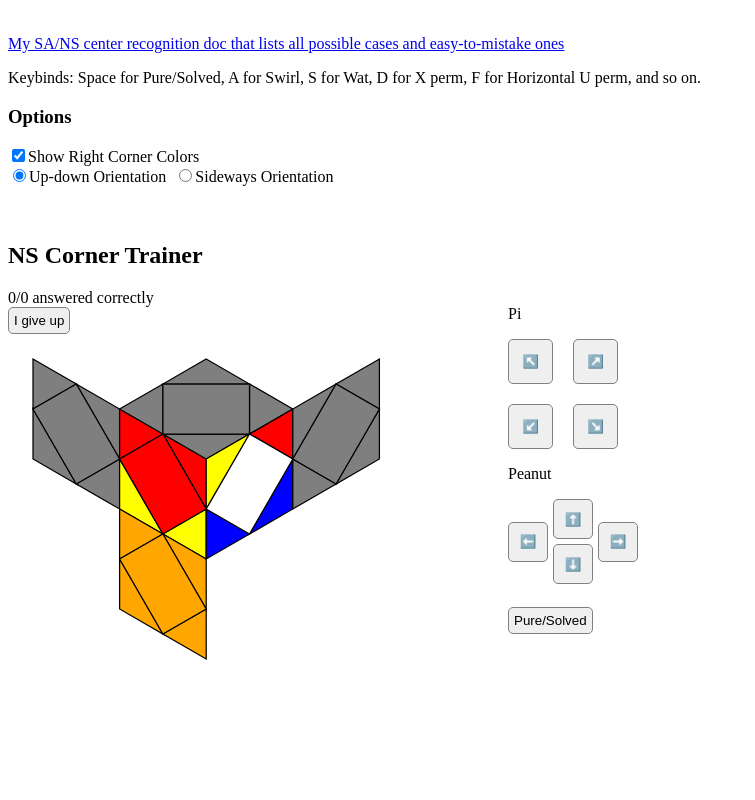
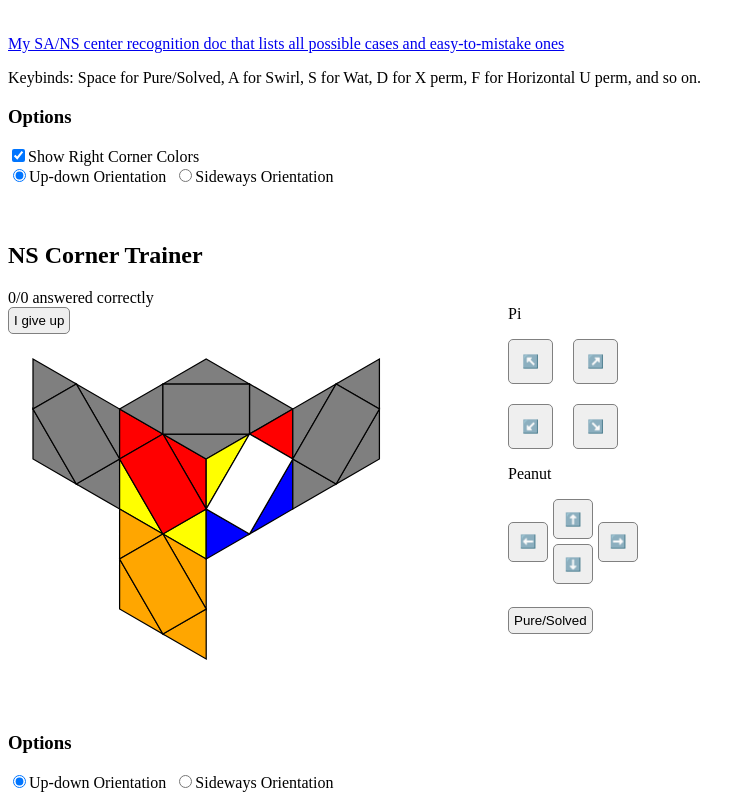
Before and after one commit to edogaki/skewb-trainer, a React (Vite) app: page / in a window 1280 px wide. Shown: the part 516-1316 px from the top of the page, without its empty margins (0-755 px from the left). Before the commit the page ends 1237 px from the top, so only its background shows below. Built offline with nearby package versions, Linux system fonts and the light colour scheme.

Commit message:
Also add sideways orientation option for ns corner trainer

```diff
--- a/src/NSCornerTrainer.tsx
+++ b/src/NSCornerTrainer.tsx
@@ -1,9 +1,11 @@
 import { useState } from 'react';
 import SkewbRenderer from './SkewbRenderer';
-import { type NSCornerTrainerState, nsCornerTrainerStateToCornerOrientation, CornerOrientation, nsCornerTrainerStateToSkewbRendererState } from './utils/skewbUtils';
+import { type NSCornerTrainerState, nsCornerTrainerStateToCornerOrientation, CornerOrientation, nsCornerTrainerStateToSkewbRendererState, type NSCornerTrainerOptions } from './utils/skewbUtils';
 import { CubeRotation, shuffleArray } from './utils/math';
 import { Sound } from './utils/sounds';
 import { nonWhiteColors } from './utils/color';
+import { CubeOrientation } from './utils/skewbRenderer';
+import NSCornerTrainerOptionsEditor from './NSCornerTrainerOptionsEditor';
 
 function generateNSCorners() {
     const corners = [Math.floor(Math.random() * 3), Math.floor(Math.random() * 3)]
@@ -20,6 +22,11 @@ function generateNSCorners() {
 
 
 function NSCornerTrainer() {
+    const [options, setOptions] = useState<NSCornerTrainerOptions>({
+        renderer: {
+            cubeOrientation: CubeOrientation.UpDown,
+        },
+    });
     const [nsCornerState, setNSCornerState] = useState(generateNSCorners());
     const cornerOrientation = nsCornerTrainerStateToCornerOrientation(nsCornerState);
     console.log(nsCornerState);
@@ -79,7 +86,7 @@ function NSCornerTrainer() {
                             (Object.keys(obj) as Array<keyof typeof CornerOrientation>).map((k) => CornerOrientation[k] === cornerOrientation ? [k, false] : [k, true])
                         ) as Record<keyof typeof CornerOrientation, boolean> });
                     }}>I give up</button>
-                    <SkewbRenderer state={nsCornerTrainerStateToSkewbRendererState(nsCornerState)} options={null}/>
+                    <SkewbRenderer state={nsCornerTrainerStateToSkewbRendererState(nsCornerState)} options={options.renderer}/>
                 </div>
                 <div className="trainer-right">
                     <p>Pi</p>
@@ -151,6 +158,7 @@ function NSCornerTrainer() {
                     </button>
                 </div>
             </div>
+            <NSCornerTrainerOptionsEditor options={options} setOptions={setOptions} />
         </>
     )
 }
--- /dev/null
+++ b/src/NSCornerTrainerOptionsEditor.tsx
@@ -0,0 +1,35 @@
+import type React from 'react';
+import { type NSCornerTrainerOptions } from './utils/skewbUtils';
+import { CubeOrientation } from './utils/skewbRenderer';
+
+function NSCornerTrainerOptionsEditor({options, setOptions}: {options: NSCornerTrainerOptions, setOptions: React.Dispatch<React.SetStateAction<NSCornerTrainerOptions>>}) {
+    return (
+        <form>
+            <h3>Options</h3>
+            {(Object.keys(CubeOrientation) as (keyof typeof CubeOrientation)[]).map((k) => (
+                <span key={k}>
+                    <input
+                        id={`nsCornerTrainer-${k}`}
+                        type="radio"
+                        name="cubeOrientation"
+                        value={CubeOrientation[k]}
+                        checked={options.renderer.cubeOrientation === CubeOrientation[k]}
+                        onChange={() => setOptions(values => ({
+                            ...values,
+                            renderer: {
+                                ...values.renderer,
+                                cubeOrientation: CubeOrientation[k]
+                            }
+                        }))}
+                    />
+                    <label htmlFor={`nsCornerTrainer-${k}`}>
+                        {CubeOrientation[k]}
+                    </label>
+                    &nbsp;&nbsp;
+                </span>
+            ))}
+        </form>
+    );
+}
+
+export default NSCornerTrainerOptionsEditor;
--- a/src/utils/skewbUtils.ts
+++ b/src/utils/skewbUtils.ts
@@ -153,6 +153,10 @@ type NSCornerTrainerState = {
     rotation: CubeRotation,
 };
 
+interface NSCornerTrainerOptions {
+    renderer: RendererOptions,
+}
+
 function nsCornerTrainerStateToSkewbRendererState(nsCornerTrainerState: NSCornerTrainerState) {
     const rotatedCenters = Object.fromEntries(
         Object.values(Color).map((c) => [c, rotateColor(c, nsCornerTrainerState.rotation)])
@@ -240,6 +244,7 @@ export {
     CenterPerm,
     nsCenterTrainerStateToCenterPerm,
     type NSCornerTrainerState,
+    type NSCornerTrainerOptions,
     nsCornerTrainerStateToSkewbRendererState,
     CornerOrientation,
     nsCornerOrientations,
```
